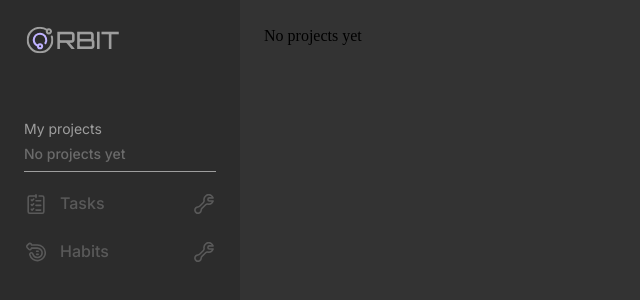
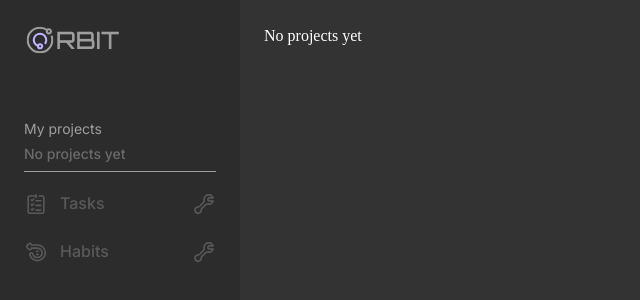
Before and after one commit to notrodi/orbit, an Angular app: page /projects in a window 1280 px wide. Shown: the top 300 px of the page, without its empty margins (0-640 px from the left). Built offline with nearby package versions, Linux system fonts and the light colour scheme.

Commit message:
style: set dark color scheme

```diff
--- a/src/styles/_colors.scss
+++ b/src/styles/_colors.scss
@@ -1,3 +1,8 @@
+// theme
+:root {
+  color-scheme: dark;
+}
+
 // primitives
 :root {
   // gray
```
